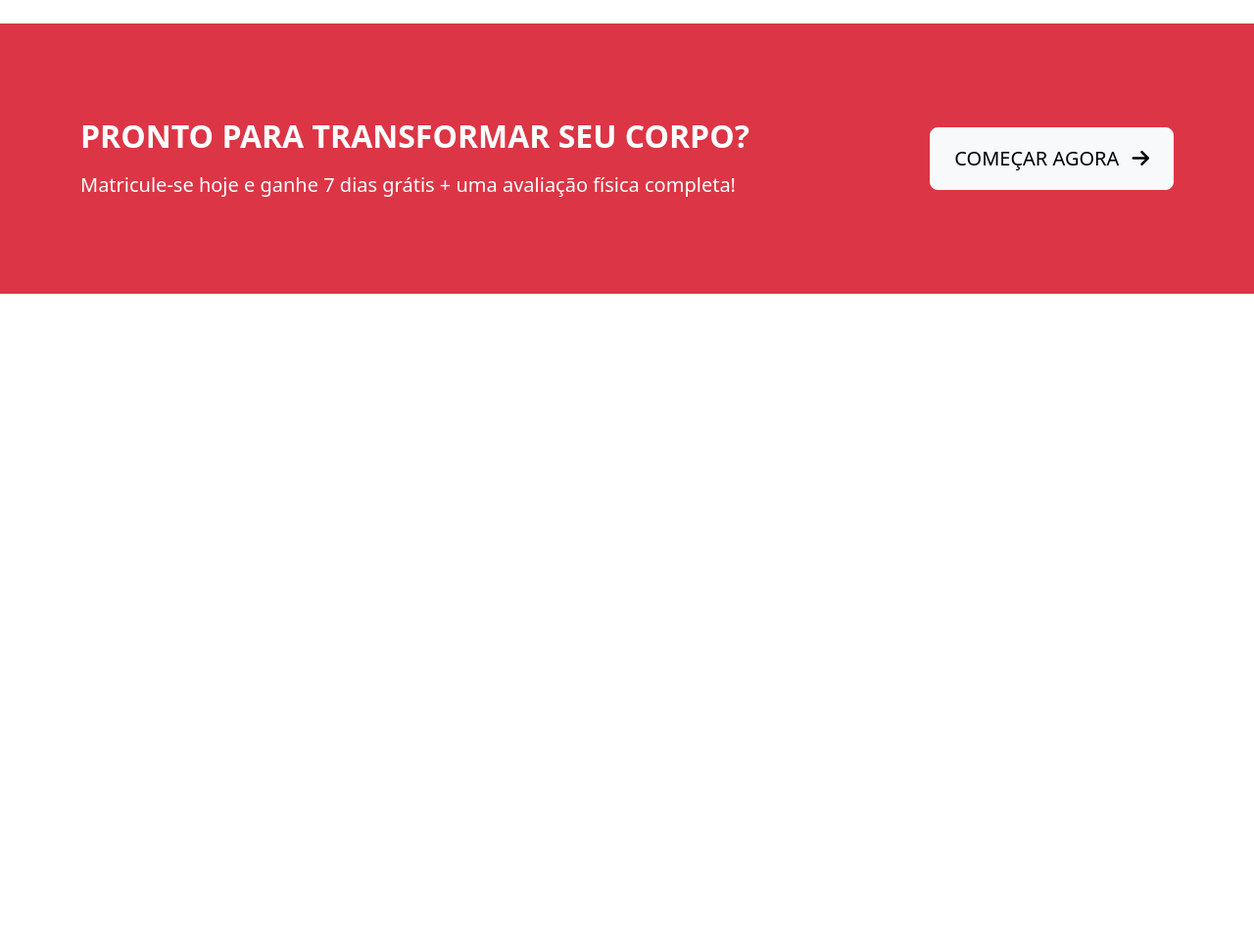
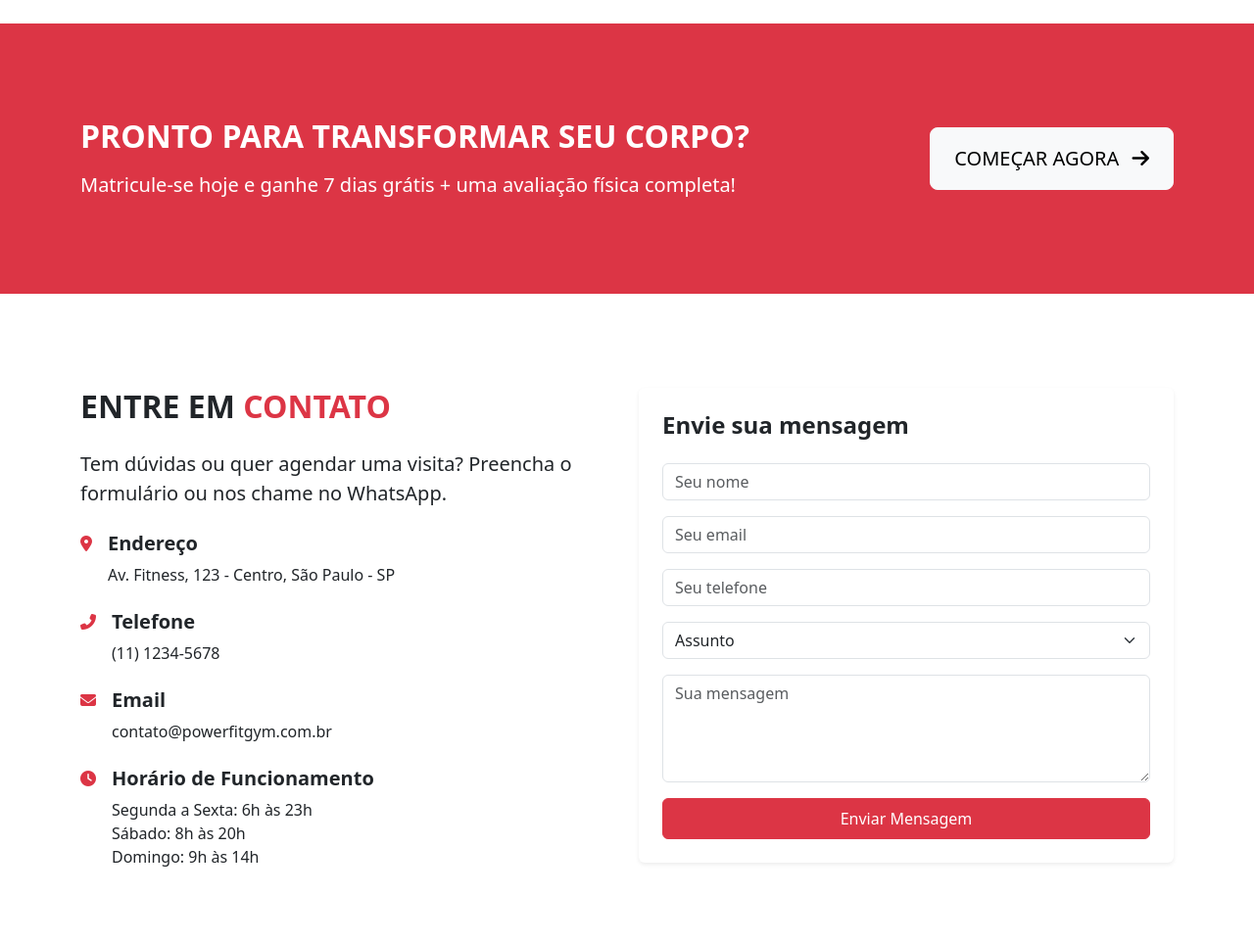
Before and after one commit to Gaabriel22/powerfit-gym, a plain HTML site: page index.html in a window 1280 px wide. Shown: the part 3602-4564 px from the top of the page at 98% size. Before the commit the page ends 3902 px from the top, so only its background shows below. Drawn offline with nearby package versions, Linux system fonts and the light colour scheme.

Commit message:
Adiciona seção de contato com informações da academia e formulário de mensagem

```diff
--- a/index.html
+++ b/index.html
@@ -456,6 +456,93 @@
           </div>
         </div>
       </section>
+
+      <!-- Contact Section -->
+      <section class="py-5" id="contact">
+        <div class="container py-5">
+          <div class="row">
+            <div class="col-lg-6 mb-5 mb-lg-0">
+              <h2 class="fw-bold mb-4">
+                ENTRE EM
+                <span class="text-danger">CONTATO</span>
+              </h2>
+              <p class="lead mb-4">
+                Tem dúvidas ou quer agendar uma visita? Preencha o formulário ou nos chame no WhatsApp.
+              </p>
+
+              <div class="d-flex align-items-start mb-4">
+                <i class="fas fa-map-marker-alt text-danger me-3 mt-1"></i>
+                <div>
+                  <h5 class="fw-bold">Endereço</h5>
+                  <p class="mb-0">Av. Fitness, 123 - Centro, São Paulo - SP</p>
+                </div>
+              </div>
+
+              <div class="d-flex align-items-start mb-4">
+                <i class="fas fa-phone-alt text-danger me-3 mt-1"></i>
+                <div>
+                  <h5 class="fw-bold">Telefone</h5>
+                  <p class="mb-0">(11) 1234-5678</p>
+                </div>
+              </div>
+
+              <div class="d-flex align-items-start mb-4">
+                <i class="fas fa-envelope text-danger me-3 mt-1"></i>
+                <div>
+                  <h5 class="fw-bold">Email</h5>
+                  <p class="mb-0">contato@powerfitgym.com.br</p>
+                </div>
+              </div>
+
+              <div class="d-flex align-items-start mb-4">
+                <i class="fas fa-clock text-danger me-3 mt-1"></i>
+                <div>
+                  <h5 class="fw-bold">Horário de Funcionamento</h5>
+                  <p class="mb-0">
+                    Segunda a Sexta: 6h às 23h
+                    <br />
+                    Sábado: 8h às 20h
+                    <br />
+                    Domingo: 9h às 14h
+                  </p>
+                </div>
+              </div>
+            </div>
+
+            <div class="col-lg-6">
+              <div class="card border-0 shadow-sm">
+                <div class="bard-body p-4">
+                  <h4 class="fw-bold mb-4">Envie sua mensagem</h4>
+                  <form>
+                    <div class="mb-3">
+                      <input type="text" class="form-control" placeholder="Seu nome" required />
+                    </div>
+                    <div class="mb-3">
+                      <input type="email" class="form-control" placeholder="Seu email" required />
+                    </div>
+                    <div class="mb-3">
+                      <input type="tel" class="form-control" placeholder="Seu telefone" required />
+                    </div>
+                    <div class="mb-3">
+                      <select class="form-select">
+                        <option selected disabled>Assunto</option>
+                        <option>Dúvidas</option>
+                        <option>Agendamento de visita</option>
+                        <option>Planos</option>
+                        <option>Outros</option>
+                      </select>
+                    </div>
+                    <div class="mb-3">
+                      <textarea class="form-control" rows="4" placeholder="Sua mensagem"></textarea>
+                    </div>
+                    <button type="submit" class="btn btn-danger w-100 py-2 cta-button">Enviar Mensagem</button>
+                  </form>
+                </div>
+              </div>
+            </div>
+          </div>
+        </div>
+      </section>
     </main>
     <footer></footer>
 
```
